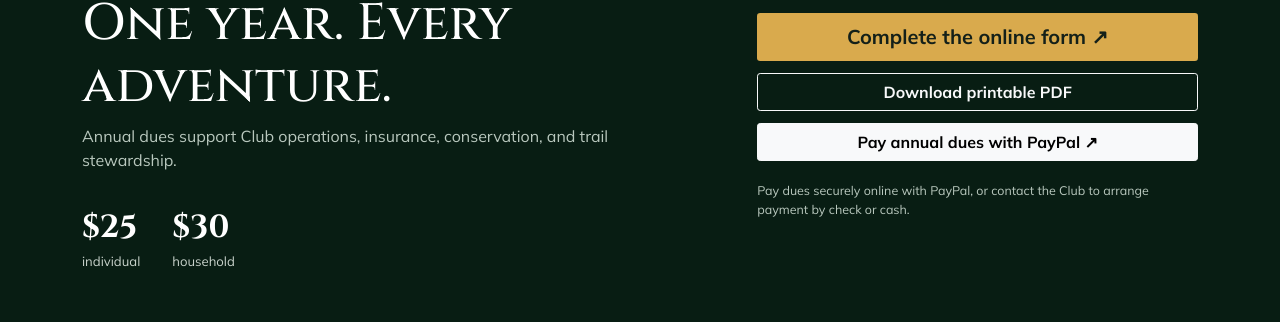
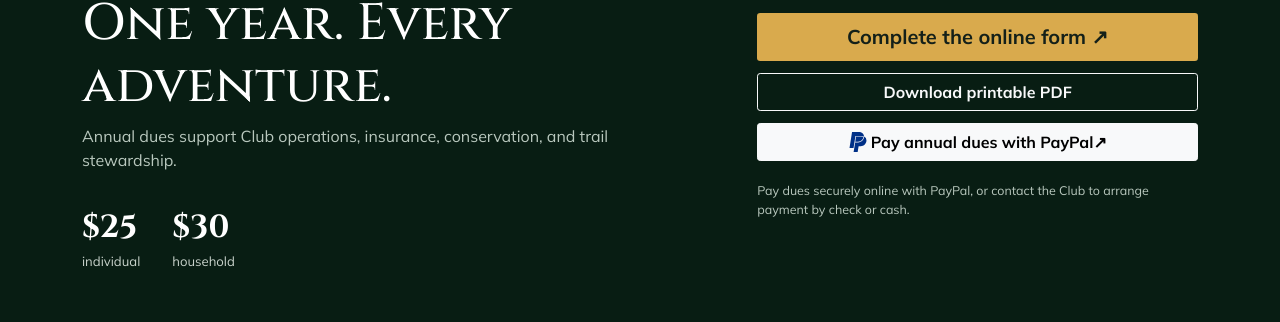
Before and after one commit to erikbarbara/idahoalpineclub, a Jekyll site: the page built from index.html, in a window 1280 px wide and 1400 px high, scrolled down 2545 px. Shown: the part 631-953 px from the top of the window. Built offline with Jekyll 4.4.1, drawn with Linux system fonts in a browser that asks for light colours.

Commit message:
Improve external membership actions
Committed-By-Agent: codex
Co-authored-by: codex <noreply@openai.com>

```diff
--- a/assets/css/main.css
+++ b/assets/css/main.css
@@ -104,6 +104,8 @@ a { color: var(--forest); }
 .dues span { color: #c8d2cb; display: flex; flex-direction: column; font-size: .82rem; }
 .dues strong { color: #fff; font-family: "Cinzel", serif; font-size: 2rem; }
 .membership-actions { display: flex; flex-direction: column; gap: .75rem; }
+.paypal-button { align-items: center; display: inline-flex; justify-content: center; }
+.paypal-button img { height: 1.25rem; margin-right: .15rem; width: 1.25rem; }
 .payment-placeholder { font-size: .78rem; margin: .5rem 0 0; }
 
 .site-footer { background: #06170f; color: #fff; }
--- a/index.html
+++ b/index.html
@@ -51,9 +51,9 @@ permalink: /
 <section class="membership-section" id="join"><div class="container"><div class="membership-panel">
   <div class="membership-copy"><p class="eyebrow">Join the club</p><h2>One year. Every adventure.</h2><p>Annual dues support Club operations, insurance, conservation, and trail stewardship.</p><div class="dues"><span><strong>$25</strong> individual</span><span><strong>$30</strong> household</span></div></div>
   <div class="membership-actions">
-    <a class="btn btn-gold btn-lg" href="{{ site.membership_form_url }}">Complete the online form <span aria-hidden="true">↗</span></a>
+    <a class="btn btn-gold btn-lg" href="{{ site.membership_form_url }}" target="_blank" rel="noopener noreferrer">Complete the online form <span aria-hidden="true">↗</span></a>
     <a class="btn btn-outline-light" href="{{ '/assets/documents/membership-form.pdf' | relative_url }}" download>Download printable PDF</a>
-    <a class="btn btn-light" href="{{ site.paypal_url }}">Pay annual dues with PayPal <span aria-hidden="true">↗</span></a>
+    <a class="btn btn-light paypal-button" href="{{ site.paypal_url }}" target="_blank" rel="noopener noreferrer"><img src="{{ '/assets/images/paypal.svg' | relative_url }}" alt=""> Pay annual dues with PayPal <span aria-hidden="true">↗</span></a>
     <p class="payment-placeholder">Pay dues securely online with PayPal, or contact the Club to arrange payment by check or cash.</p>
   </div>
 </div></div></section>
```
Also changed, not shown: assets/images/paypal.svg (added).
